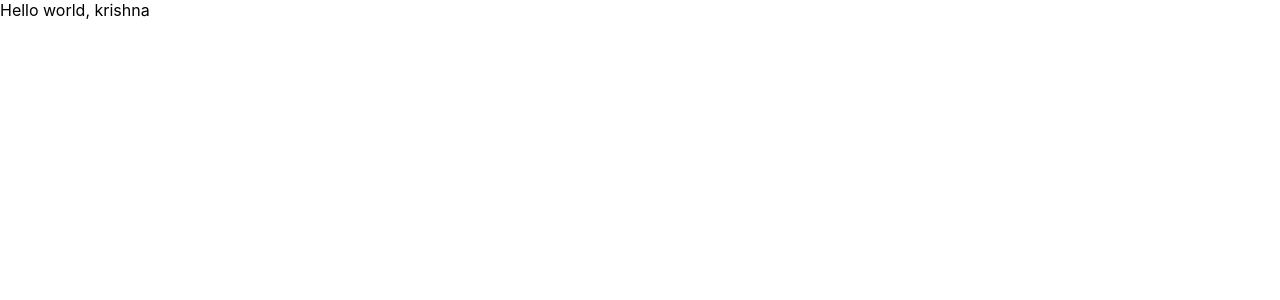
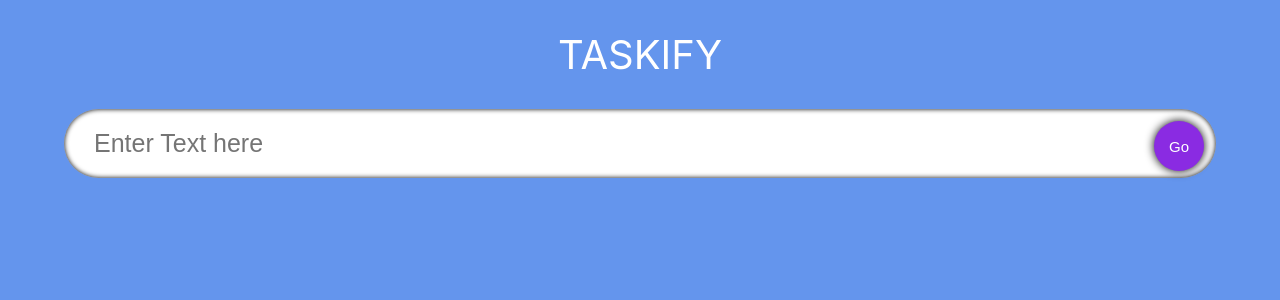
Before and after one commit to Krishna1705/typescript-basic, a React (Create React App) app: page / in a window 1280 px wide. Shown: the top 300 px of the page. Built offline with nearby package versions, Linux system fonts and the light colour scheme.

Commit message:
styles added into the project

```diff
--- a/src/App.css
+++ b/src/App.css
@@ -0,0 +1,24 @@
+.App{
+    width:100vw;
+    height:100vh;
+    display:flex;
+    flex-direction:column;
+    align-items:center;
+    background-color: cornflowerblue;
+
+}
+.heading{
+text-transform: uppercase;
+color:white;
+font-size: 40px;
+margin:30px 0;
+z-index: 1;
+}
+
+@media (max-width:800px){
+    .heading{
+        font-size: 30px;
+        margin:15px 0;
+
+    }
+}
--- a/src/App.tsx
+++ b/src/App.tsx
@@ -1,7 +1,6 @@
 import React from 'react';
-import logo from './logo.svg';
 import './App.css';
-
+import InputField from './components/InputField';
 let name:string;
 
 //if we want to give any type to the variable then we can use any or unknown as follow,buit unknown is a recommanded way than making use of any
@@ -105,10 +104,11 @@
 
 
 
-function App() {
+const App:React.FC=()=> {
   return (
     <div className="App">
-   Hello world, {person.name}
+       <span className='heading'> TASKIFY </span>
+ <InputField/>
     </div>
   );
 }
--- /dev/null
+++ b/src/components/InputField.styles.css
@@ -0,0 +1,41 @@
+.input{
+    display: flex;
+    position: relative;
+    width: 90%;
+    text-align: center;
+}
+
+.input__box{
+    width: 100%;
+    border-radius: 50px;
+    padding: 20px 30px;
+    font-size:25px;
+    border:none;
+    transition:0.2s;
+    box-shadow: inset 0 0 5px black;
+}
+.input__box:focus{
+    box-shadow:0 0 10px 1000px rgb(92, 83, 213);
+    outline: none;
+}
+.input__submit{
+    position: absolute;
+    width: 50px;
+    height: 50px;
+    margin: 12px;
+    border-radius: 50px;
+    right:0px;
+    border:none;
+    font-size: 15px;
+    color:white;
+    background-color:blueviolet;
+    transition:0.2s;
+    box-shadow: 0 0 10px black;
+}
+.input__submit:hover{
+    background-color:rgb(131, 4, 249);
+}
+.input__submit:active{
+    transform: scale(0.8);
+    box-shadow: 0 0 5px black;
+}
--- /dev/null
+++ b/src/components/InputField.tsx
@@ -0,0 +1,12 @@
+import React from 'react';
+import './InputField.styles.css'
+
+const InputField:React.FC=()=> {
+  return (
+    <form className='input'>
+        <input type="input" placeholder='Enter Text here' className='input__box'></input>
+        <button type="submit" className='input__submit'>Go</button>
+    </form>
+  )
+}
+export default  InputField
```
